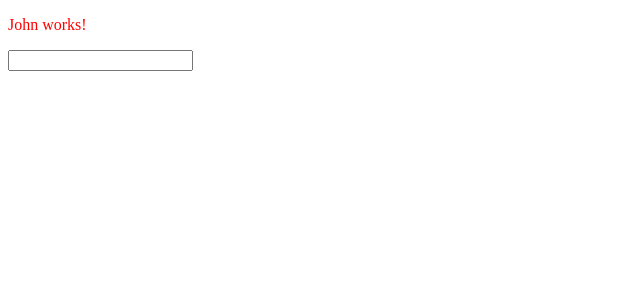
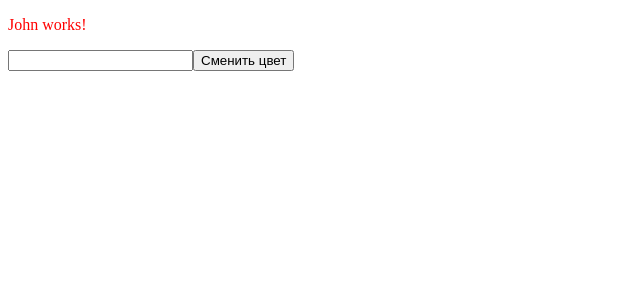
Before and after one commit to xsenia/screencast, an Angular app: page / in a window 1280 px wide. Shown: the top 300 px of the page, without its empty margins (0-640 px from the left). Built offline with nearby package versions, Linux system fonts and the light colour scheme.

Commit message:
Работа с элементами по ссылке

```diff
--- a/src/app/user/user.component.html
+++ b/src/app/user/user.component.html
@@ -1,5 +1,3 @@
 <p (click)="changeColor('blue')" [style.color]="mycolor">{{ user.name }} works!</p>
-<input type="text"
-    (input)="changeColor($event.target.value)"
-    (keydown.enter)="changeColor('green')"
->
+<input type="text" #colorElement>
+<button (click)="changeColor(colorElement.value)">Сменить цвет</button>
```
